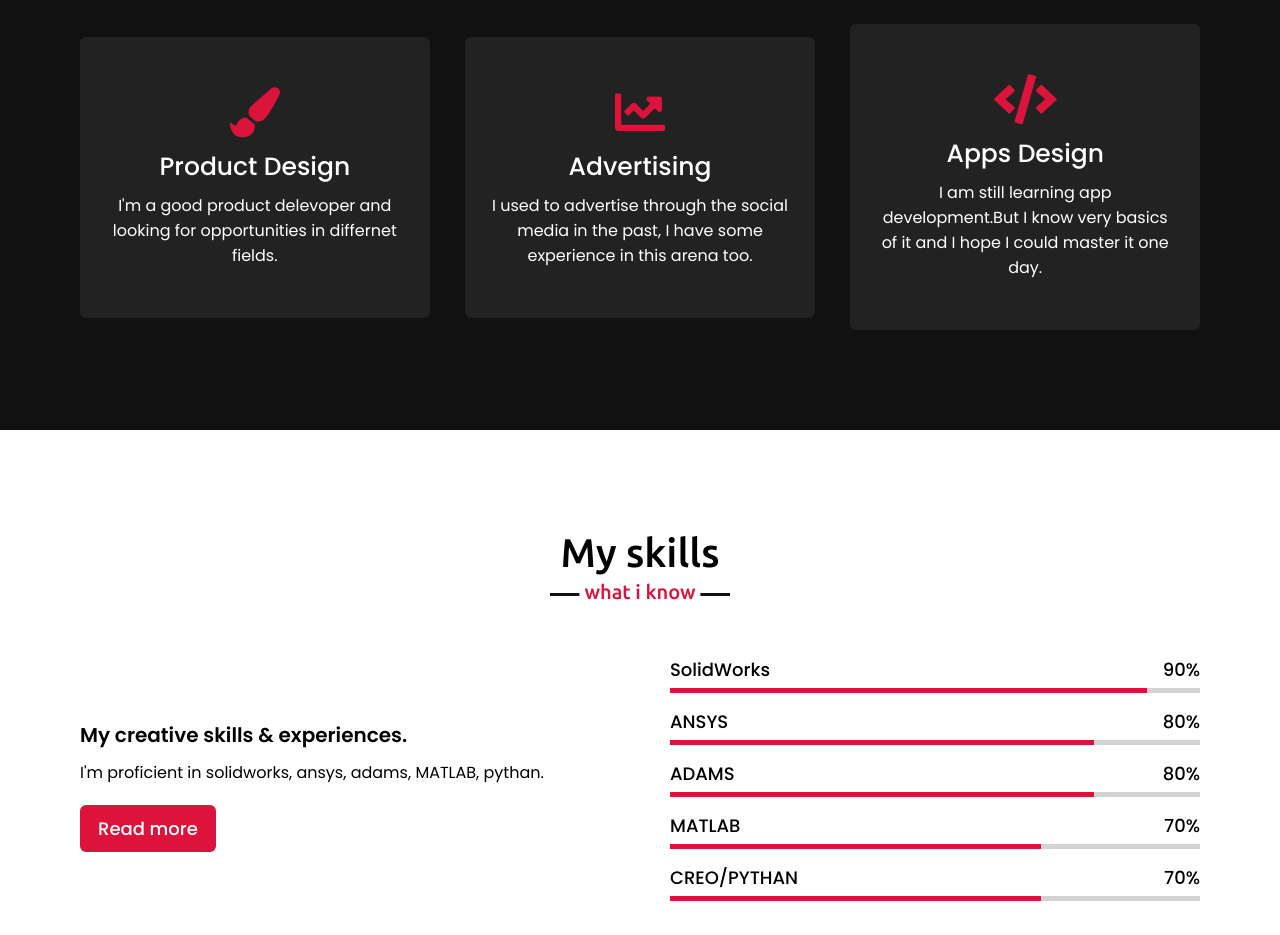
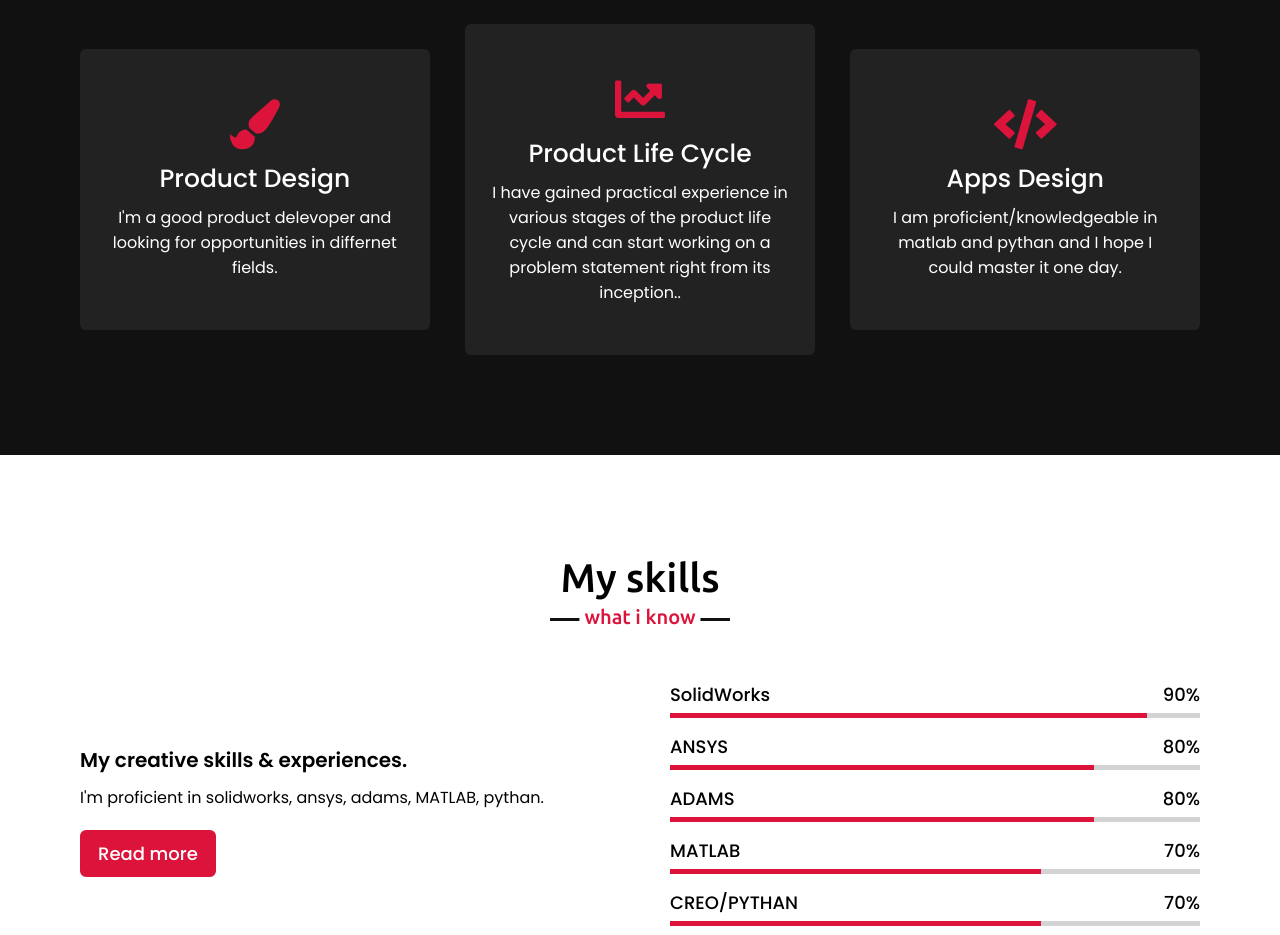
Before and after one commit to Aayush5479/aayush5479, a plain HTML site: page index.html in a window 1280 px wide. Shown: the part 1800-2735 px from the top of the page. Drawn offline with nearby package versions, Linux system fonts and the light colour scheme.

Commit message:
Update index.html

```diff
--- a/index.html
+++ b/index.html
@@ -78,15 +78,15 @@
                 <div class="card">
                     <div class="box">
                         <i class="fas fa-chart-line"></i>
-                        <div class="text">Advertising</div>
-                        <p>I used to advertise through the social media in the past, I have some experience in this arena too.</p>
+                        <div class="text">Product Life Cycle</div>
+                        <p>I have gained practical experience in various stages of the product life cycle and can start working on a problem statement right from its inception..</p>
                     </div>
                 </div>
                 <div class="card">
                     <div class="box">
                         <i class="fas fa-code"></i>
                         <div class="text">Apps Design</div>
-                        <p>I am still learning app development.But I know very basics of it and I hope I could master it one day. </p>
+                        <p>I am proficient/knowledgeable in matlab and pythan and I hope I could master it one day. </p>
                     </div>
                 </div>
                </div>
```
